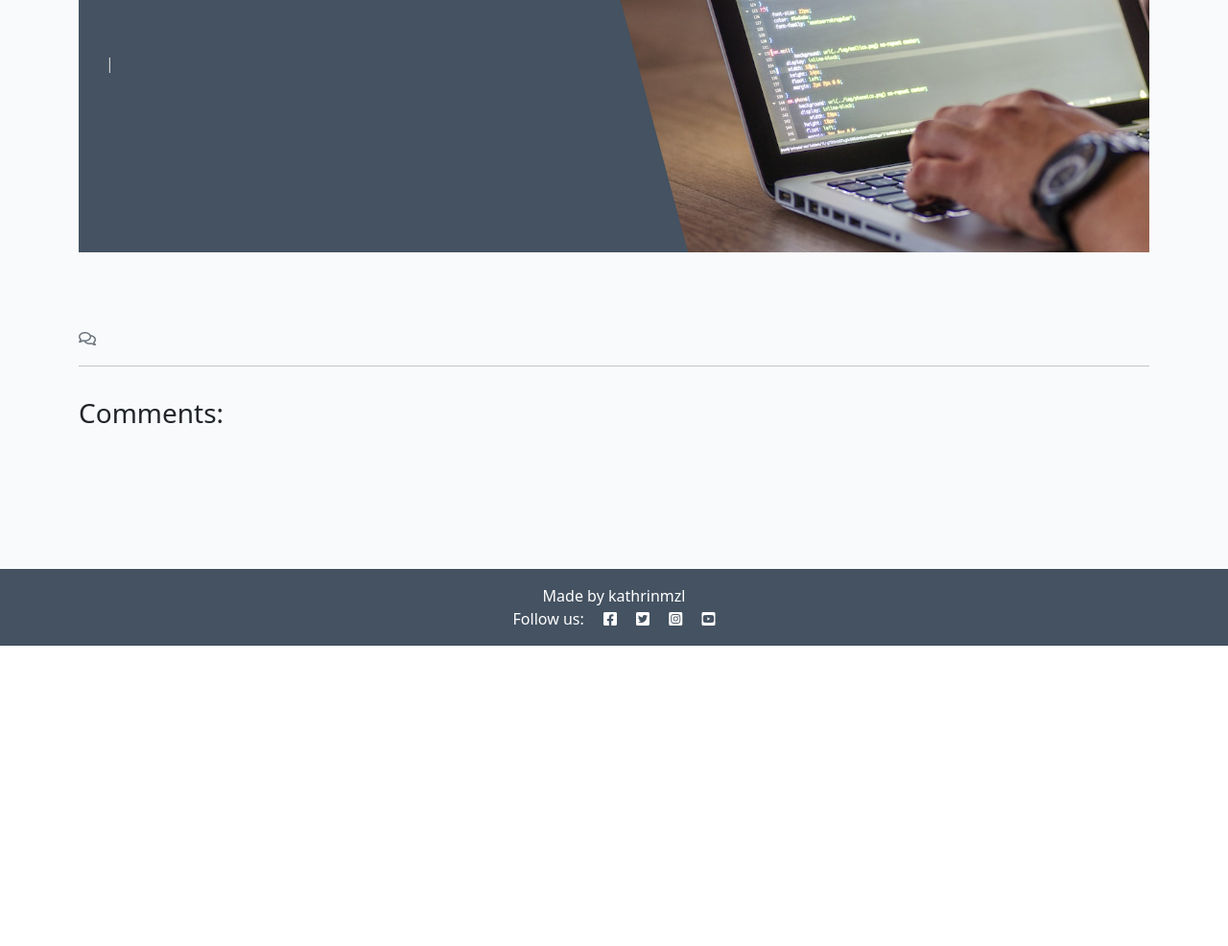
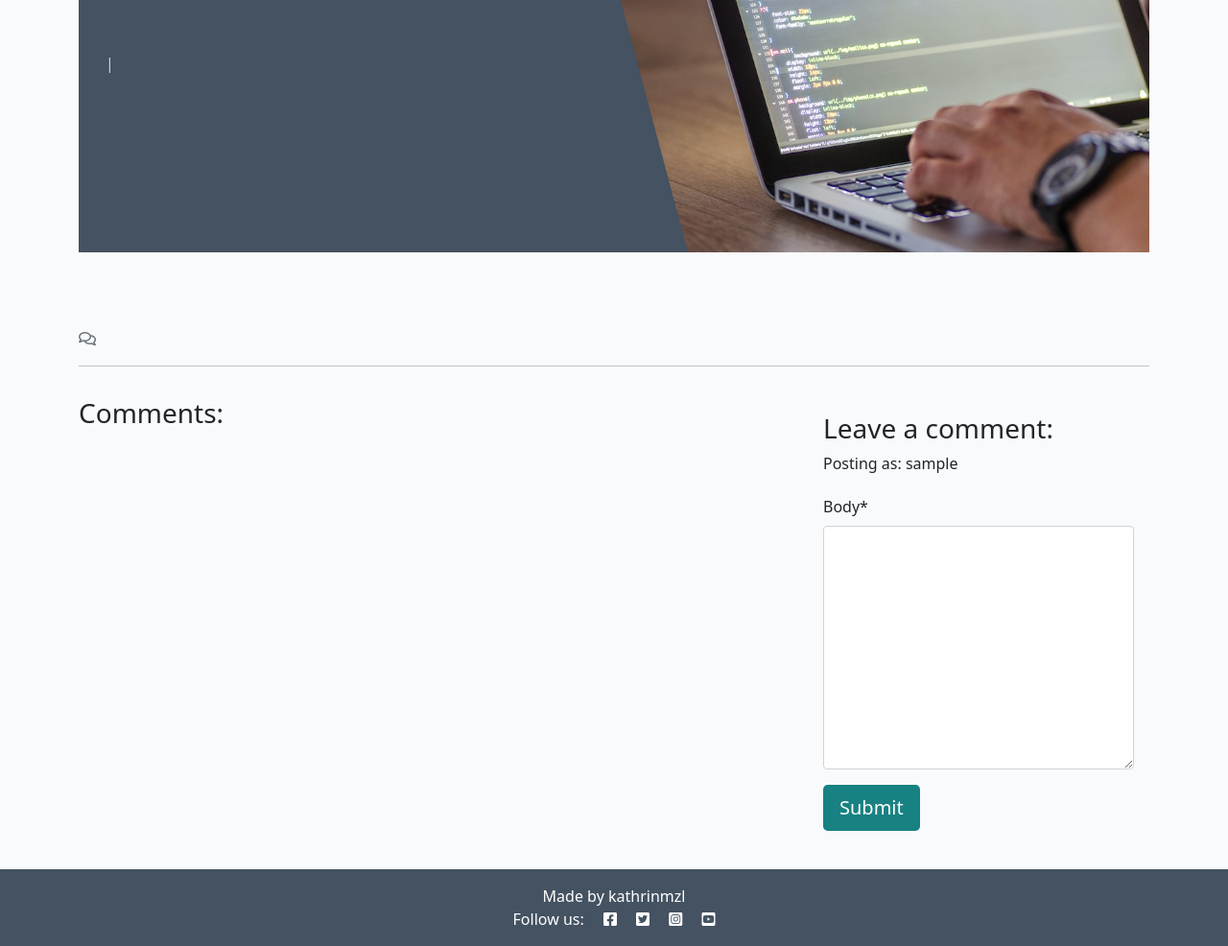
Before and after one commit to kathrinmzl/django_blog, a Django app: template blog/templates/blog/post_detail.html in a window 1280 px wide. Shown: the part 127-1113 px from the top of the page at 96% size. Before the commit the page ends 800 px from the top, so only its background shows below. Run offline with Django 4.2, Linux system fonts and the light colour scheme; the template is opened without the code that fills it: values that come from a table or form of the project are taken from there, others are empty; the visitor is signed in with stand-in values (Sample User, id 1); some libraries are stand-ins or nearby versions.

Commit message:
Add form to template

```diff
--- /dev/null
+++ b/blog/forms.py
@@ -0,0 +1,8 @@
+from .models import Comment
+from django import forms
+
+
+class CommentForm(forms.ModelForm):
+    class Meta:
+        model = Comment
+        fields = ('body',)
--- a/blog/templates/blog/post_detail.html
+++ b/blog/templates/blog/post_detail.html
@@ -1,5 +1,6 @@
 {% extends 'base.html' %} {% block content %}
 {% load static %}
+{% load crispy_forms_tags %}
 
 <div class="masthead">
     <div class="container">
@@ -71,7 +72,27 @@
                 {% endfor %}
             </div>
         </div>
+        <!-- Creating New Comments -->
+    <div class="col-md-4 card mb-4 mt-3">
+      <div class="card-body">
+        {% if user.is_authenticated %}
+        <h3>Leave a comment:</h3>
+        <p>Posting as: {{ user.username }}</p>
+        <form id="commentForm" method="post"
+          style="margin-top: 1.3em;">
+          {{ comment_form | crispy }}
+          {% csrf_token %}
+          <button id="submitButton" type="submit"
+            class="btn btn-signup btn-lg">Submit</button>
+        </form>
+        {% else %}
+        <p>Log in to leave a comment</p>
+        {% endif %}
+      </div>
     </div>
+
+    </div>
+
 </div>
 
 {% endblock content %}
--- a/blog/views.py
+++ b/blog/views.py
@@ -1,6 +1,7 @@
 from django.shortcuts import render, get_object_or_404
 from django.views import generic
 from .models import Post
+from .forms import CommentForm
 
 # Create your views here.
 class PostList(generic.ListView):
@@ -31,6 +32,7 @@ def post_detail(request, slug):
 
     comments = post.comments.all().order_by("-created_on")
     comment_count = post.comments.filter(approved=True).count()
+    comment_form = CommentForm()
 
     return render( # returns an HttpResponse
         request,
@@ -39,6 +41,7 @@ def post_detail(request, slug):
             "post": post,
             "comments": comments,
             "comment_count": comment_count,
+            "comment_form": comment_form,
         }, # dict with the data -> available for use in the
         # template as the DTL variable e.g. {{ post }}
     )
```
